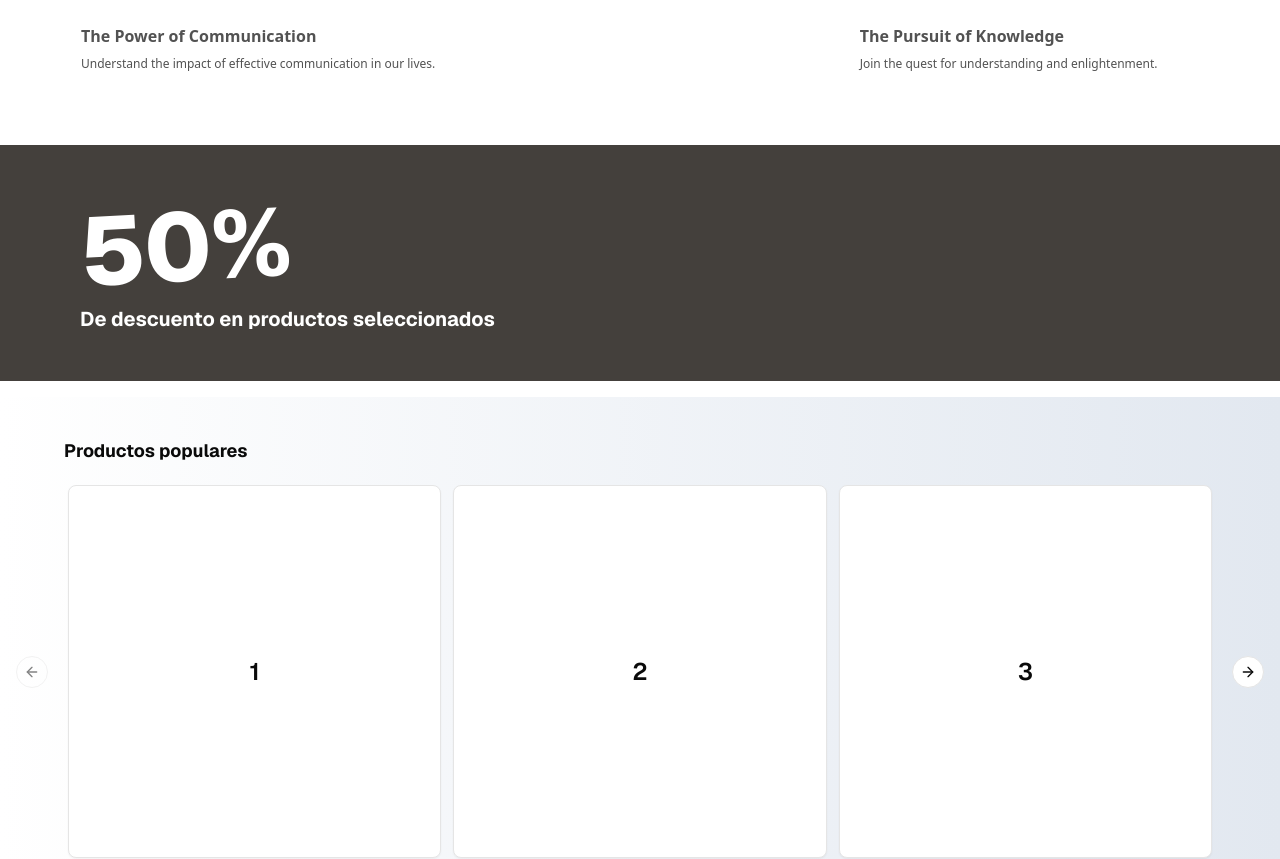
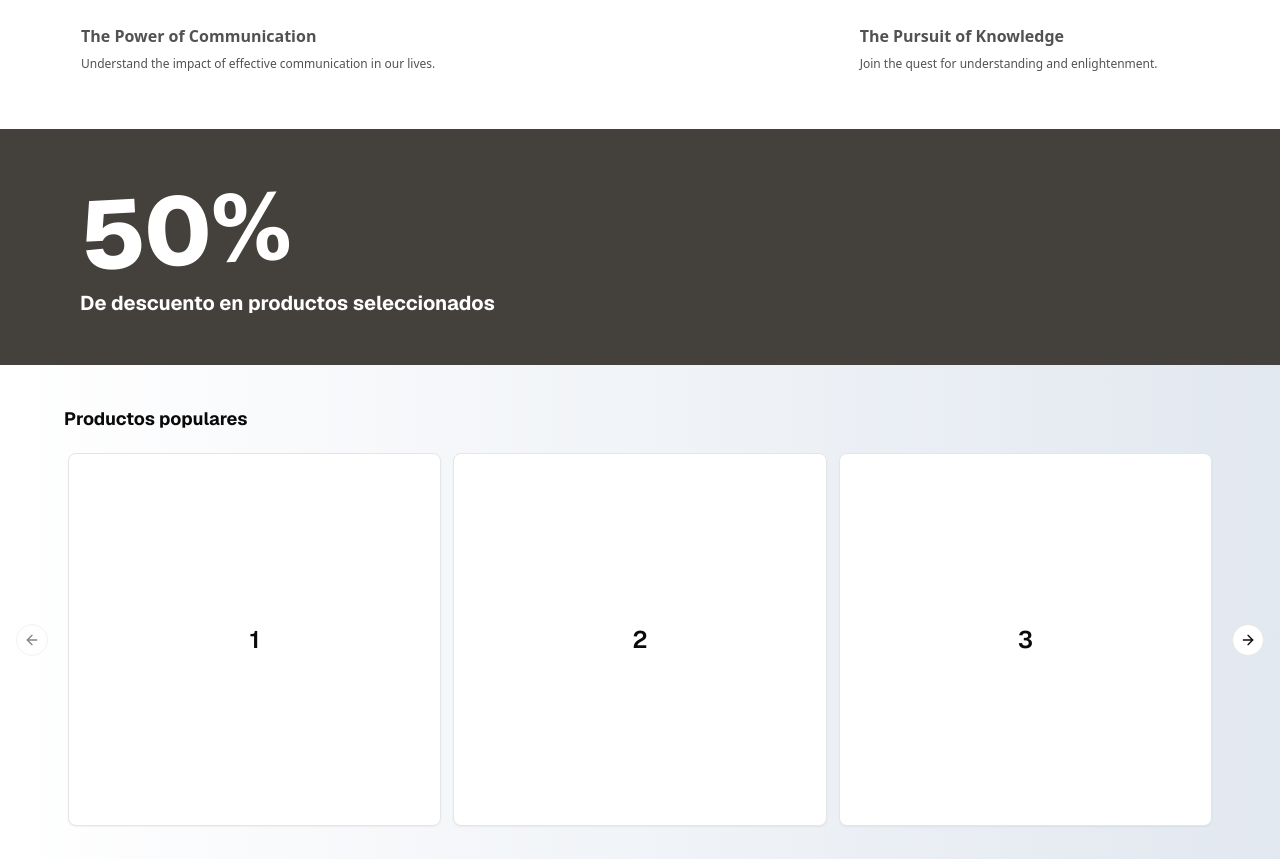
Before and after one commit to fabimont28/sales, a Next.js app: page / in a window 1280 px wide. Shown: the part 1400-2259 px from the top of the page. Built offline with nearby package versions, Linux system fonts and the light colour scheme.

Commit message:
Refactor InfoBanner component to remove unnecessary CSS class

```diff
--- a/components/info-banner.tsx
+++ b/components/info-banner.tsx
@@ -1,6 +1,6 @@
 export function InfoBanner({ children }: { children: React.ReactNode }) {
   return (
-    <article className='my-4 w-full bg-stone-700 text-white'>
+    <article className='w-full bg-stone-700 text-white'>
       <div className=''>{children}</div>
     </article>
   )
```
